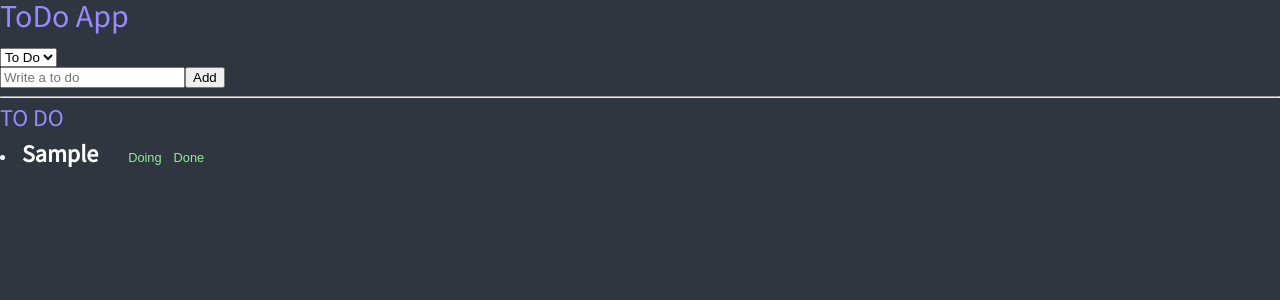
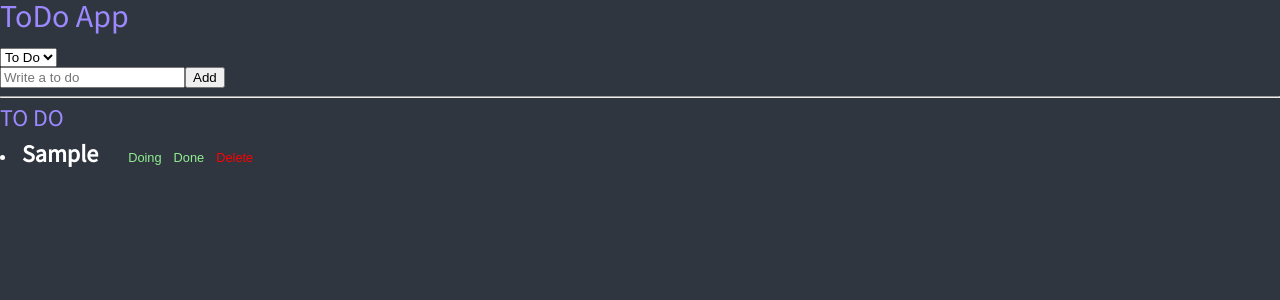
Before and after one commit to sangminlee98/typescript-recoil, a React (Create React App) app: page / in a window 1280 px wide. Both pictures are taken after typing "Sample" into the empty fields and a click on the button "Add". Shown: the top 300 px of the page. Built offline with nearby package versions, Linux system fonts and the light colour scheme.

Commit message:
[IMPLEMENT] delete button

```diff
--- a/src/components/ToDo.tsx
+++ b/src/components/ToDo.tsx
@@ -23,11 +23,28 @@ const Button = styled.button`
   }
 `;
 
+const DeleteButton = styled.button`
+  border: none;
+  outline: none;
+  cursor: pointer;
+  font-size: 0.8rem;
+  color: red;
+  background-color: transparent;
+  transition: all .2s ease-in;
+  &:hover {
+    opacity: 0.8;
+    transform: scale(1.1);
+  }
+`;
+
 const ToDo = ({text, category, id}: IToDo) => {
   const setToDos = useSetRecoilState(toDoState);
   const onClick = (e: React.MouseEvent<HTMLButtonElement>) => {
     const name = e.currentTarget.name as any;
     setToDos(prev => prev.map(toDo => toDo.id === id ? {...toDo, category: name} : toDo));
+  }
+  const onDelete = () => {
+    setToDos(prev => prev.filter(toDo => toDo.id !== id));
   }
   return (
     <li>
@@ -35,6 +52,7 @@ const ToDo = ({text, category, id}: IToDo) => {
       {category !== Categories.TO_DO && <Button name={Categories.TO_DO} onClick={onClick}>To Do</Button>}
       {category !== Categories.DOING && <Button name={Categories.DOING} onClick={onClick}>Doing</Button>}
       {category !== Categories.DONE && <Button name={Categories.DONE} onClick={onClick}>Done</Button>}
+      <DeleteButton onClick={onDelete}>Delete</DeleteButton>
     </li>
   );
 };
```
